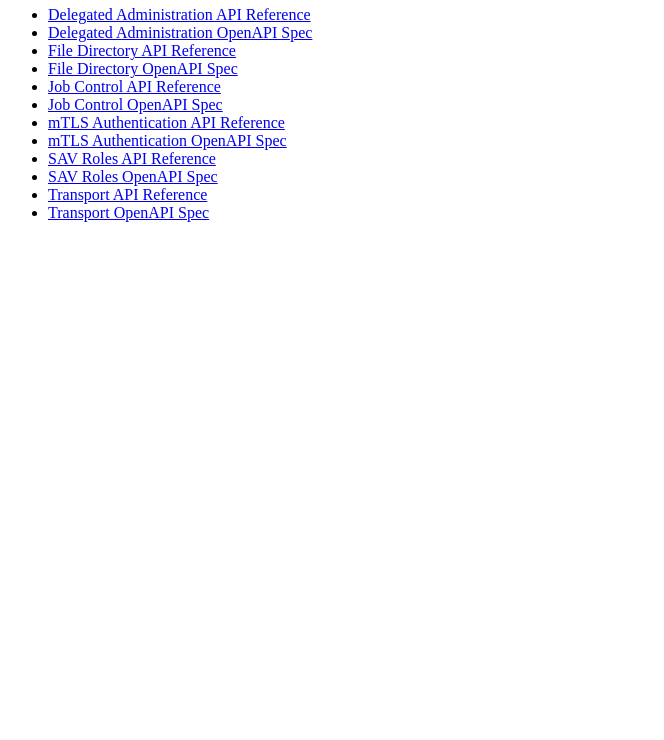
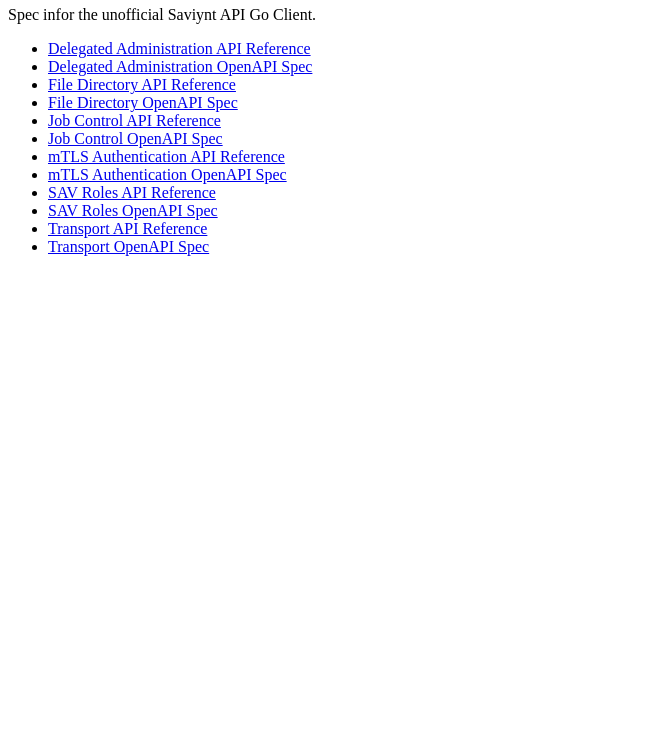
Before and after one commit to saviynt/saviynt-api-go-client, a plain HTML site: page docs/index.html in a window 1280 px wide. Shown: the part 60-800 px from the top of the page, without its empty margins (0-664 px from the left). Drawn offline with Linux system fonts and the light colour scheme.

Commit message:
docs: `docs`: update `index.html` with link to repo

```diff
--- a/docs/index.html
+++ b/docs/index.html
@@ -6,6 +6,9 @@
 
 <body>
 	<h1>Saviynt API References and OpenAPI Specs</h1>
+
+	<p>Spec infor the unofficial <a href="https://github.com/grokify/saviynt-api-go-client/"></a>Saviynt API Go
+		Client</a>.</p>
 
 	<ul>
 		<li><a href="api_delegatedadministration.html">Delegated Administration API Reference</a></li>
```
